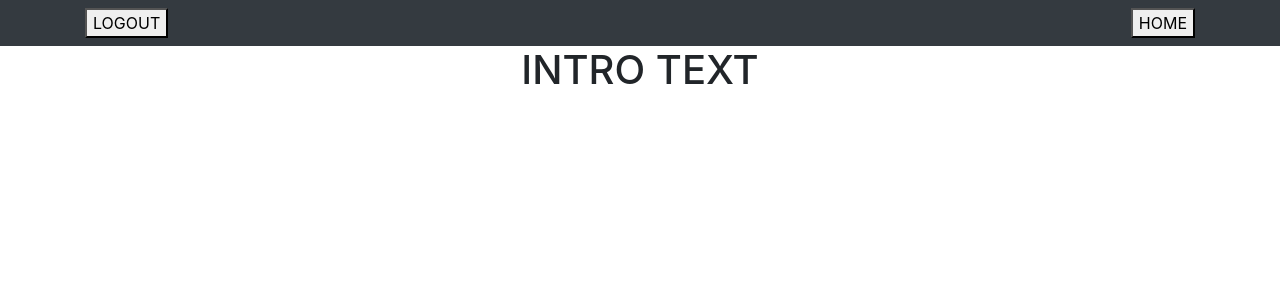
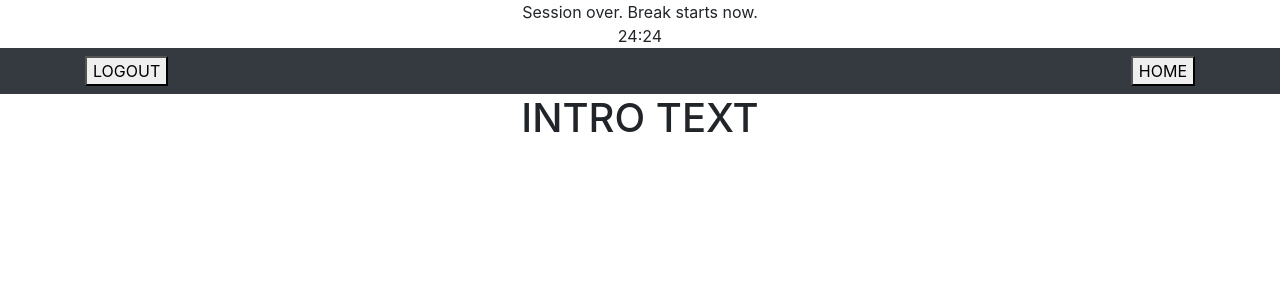
Before and after one commit to GabrielWarner/study-desk-frontend, a React (Create React App) app: page / in a window 1280 px wide. Shown: the top 300 px of the page. Built offline with nearby package versions, Linux system fonts and the light colour scheme.

Commit message:
initial logic

```diff
--- a/src/App.js
+++ b/src/App.js
@@ -5,6 +5,7 @@ import Homepage from './components/pages/Home';
 import Login from './components/pages/Login';
 import Register from './components/pages/Register';
 import Dashboard from './components/pages/Dasboard';
+import Pomodoro from './components/Pomodoro';
 
 function App() {
   const [currentPage, setCurrentPage] = useState('Home');
@@ -27,6 +28,7 @@ function App() {
 
   return (
     <div className="App">
+      <Pomodoro/>
       <Navbar currentPage={currentPage} handlePageChange={handlePageChange}/>
       {renderPage()}
 
--- /dev/null
+++ b/src/components/Pomodoro/index.js
@@ -0,0 +1,41 @@
+import React, {useState, useEffect} from 'react'
+
+export default function Pomodoro() {
+    const [minutes, setMinutes] = useState(25)
+    const [seconds, setSeconds] = useState(0)
+    const [displayMessage, setDisplayMessage] = useState(false)
+
+    useEffect(() => {
+        let interval = setInterval(()=>{
+            clearInterval(interval)
+
+        if (seconds === 0) {
+            if(minutes !== 0) {
+                setSeconds(59)
+                setMinutes(minutes - 1)
+            }else{
+                let minutes = displayMessage ? 24 : 4
+                let seconds = 59;
+
+                setSeconds(seconds)
+                setMinutes(minutes)
+                setDisplayMessage(!displayMessage)
+            }
+        }else {
+            setSeconds(seconds - 1)
+        }
+        },1000)
+    }, [seconds])
+
+    const timerMinutes = minutes  < 10 ? `0${minutes}` : minutes;
+    const timerSeconds = minutes  < 10 ? `0${seconds}` : minutes;
+
+  return (
+    <div className='pomodoro-container'>
+        <div className='message'>
+            <div>Session over. Break starts now.</div>
+        </div>
+        <div className='timer'>{timerMinutes}:{timerSeconds}</div>
+    </div>
+  )
+}
--- /dev/null
+++ b/src/components/Pomodoro/style.css
@@ -0,0 +1,9 @@
+.pomodoro-container{
+    height: 25%;
+    width: 25%;
+    margin: auto;
+    padding: auto;
+    display: flex;
+    justify-content: center;
+    align-items: center;
+}
```
